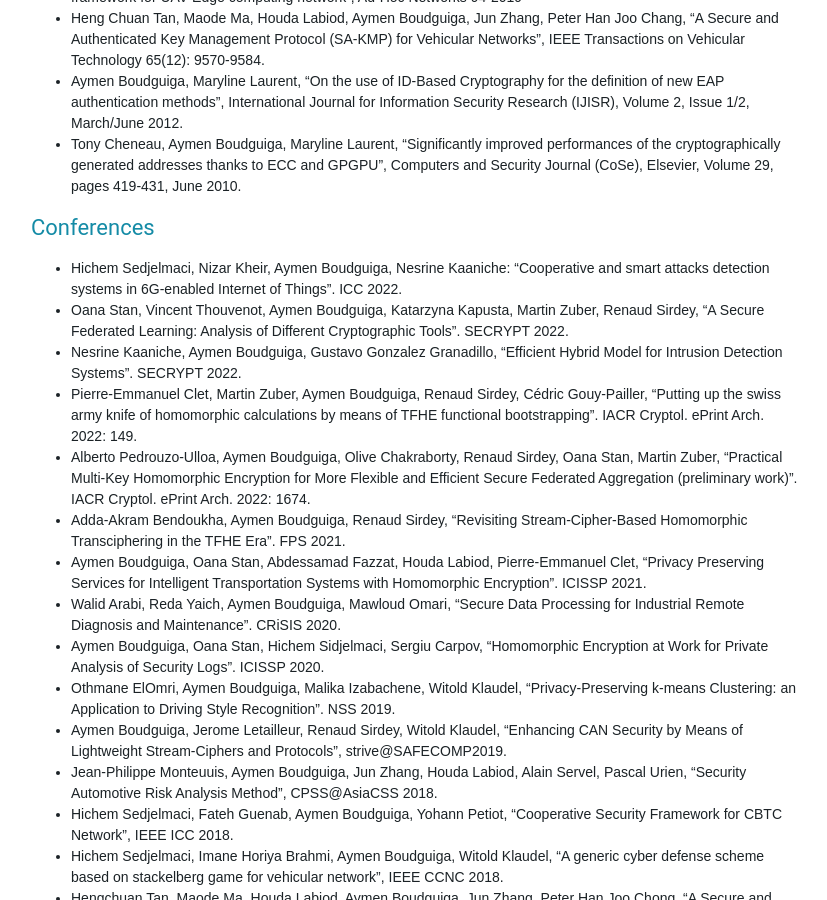
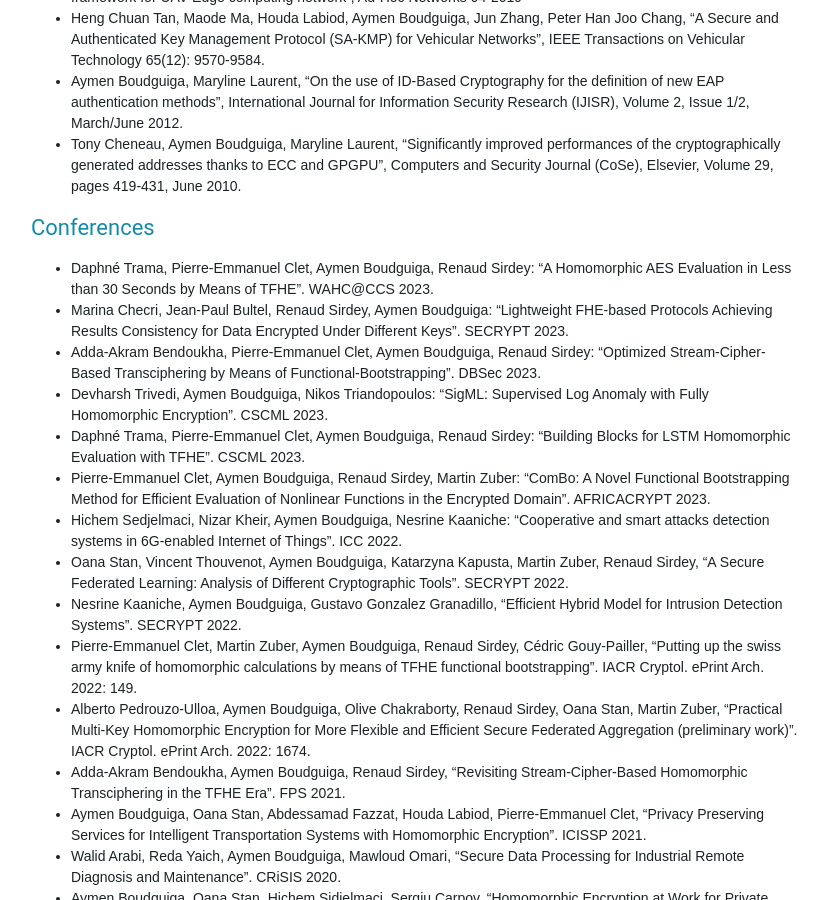
Before and after one commit to aymen0b/aymen0b.github.io, a Jekyll site: the page built from index.md, in a window 1280 px wide and 900 px high, scrolled down 962 px. Shown: the whole window, without its empty margins (225-1052 px from the left). Built offline with Jekyll 4.4.1, drawn with Linux system fonts in a browser that asks for light colours; some of the changed text lies outside the part shown.

Commit message:
added 2023 papers

```diff
--- a/index.md
+++ b/index.md
@@ -36,7 +36,12 @@
   - Tony Cheneau, Aymen Boudguiga, Maryline Laurent, "Significantly improved performances of the cryptographically generated addresses thanks to ECC and GPGPU", Computers and Security Journal (CoSe), Elsevier, Volume 29, pages 419-431, June 2010.
 
 ### Conferences
-
+  - Daphné Trama, Pierre-Emmanuel Clet, Aymen Boudguiga, Renaud Sirdey: "A Homomorphic AES Evaluation in Less than 30 Seconds by Means of TFHE". WAHC@CCS 2023.
+  - Marina Checri, Jean-Paul Bultel, Renaud Sirdey, Aymen Boudguiga: "Lightweight FHE-based Protocols Achieving Results Consistency for Data Encrypted Under Different Keys". SECRYPT 2023.
+  - Adda-Akram Bendoukha, Pierre-Emmanuel Clet, Aymen Boudguiga, Renaud Sirdey: "Optimized Stream-Cipher-Based Transciphering by Means of Functional-Bootstrapping". DBSec 2023.
+  - Devharsh Trivedi, Aymen Boudguiga, Nikos Triandopoulos: "SigML: Supervised Log Anomaly with Fully Homomorphic Encryption". CSCML 2023.
+  - Daphné Trama, Pierre-Emmanuel Clet, Aymen Boudguiga, Renaud Sirdey: "Building Blocks for LSTM Homomorphic Evaluation with TFHE". CSCML 2023.
+  - Pierre-Emmanuel Clet, Aymen Boudguiga, Renaud Sirdey, Martin Zuber: "ComBo: A Novel Functional Bootstrapping Method for Efficient Evaluation of Nonlinear Functions in the Encrypted Domain". AFRICACRYPT 2023.
   - Hichem Sedjelmaci, Nizar Kheir, Aymen Boudguiga, Nesrine Kaaniche: "Cooperative and smart attacks detection systems in 6G-enabled Internet of Things". ICC 2022.
   - Oana Stan, Vincent Thouvenot, Aymen Boudguiga, Katarzyna Kapusta, Martin Zuber, Renaud Sirdey, "A Secure Federated Learning: Analysis of Different Cryptographic Tools". SECRYPT 2022.
   - Nesrine Kaaniche, Aymen Boudguiga, Gustavo Gonzalez Granadillo, "Efficient Hybrid Model for Intrusion Detection Systems". SECRYPT 2022.
@@ -79,6 +84,7 @@
 
 ### Miscellaneous
 
+  - [Technip Energies Online Exclusive: The benefits of homomorphic encryption: A technological enabler for digital services to operations](https://www.hydrocarbonprocessing.com/news/2022/06/technip-energies-online-exclusive-the-benefits-of-homomorphic-encryption-a-technological-enabler-for-digital-services-to-operations)
   - Participation to ENISA document: "Cybersecurity and resilience of smart cars"
   - Aymen Boudguiga, Arnaud Kaiser, Pierpaolo Cincilla, "Cooperative-ITS Architecture and Security Challenges: a Survey", 22th ITS World Congress, Bordeaux, October 2015.
   - Aymen Boudguiga, Maryline Laurent, "La sécurité dans les réseaux 802.11", Techniques de l'Ingénieur, Sécurité des systémes d'information, TE7377, 2010.
```
